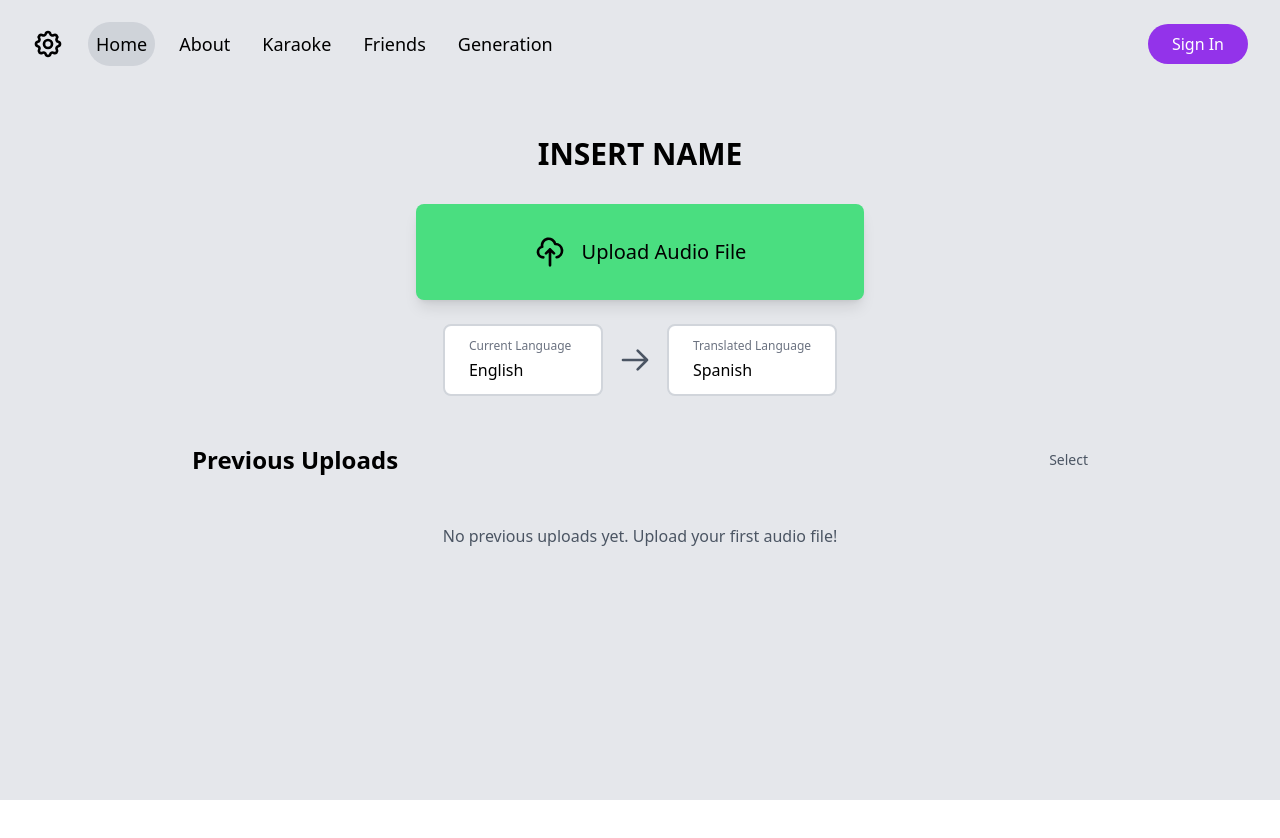
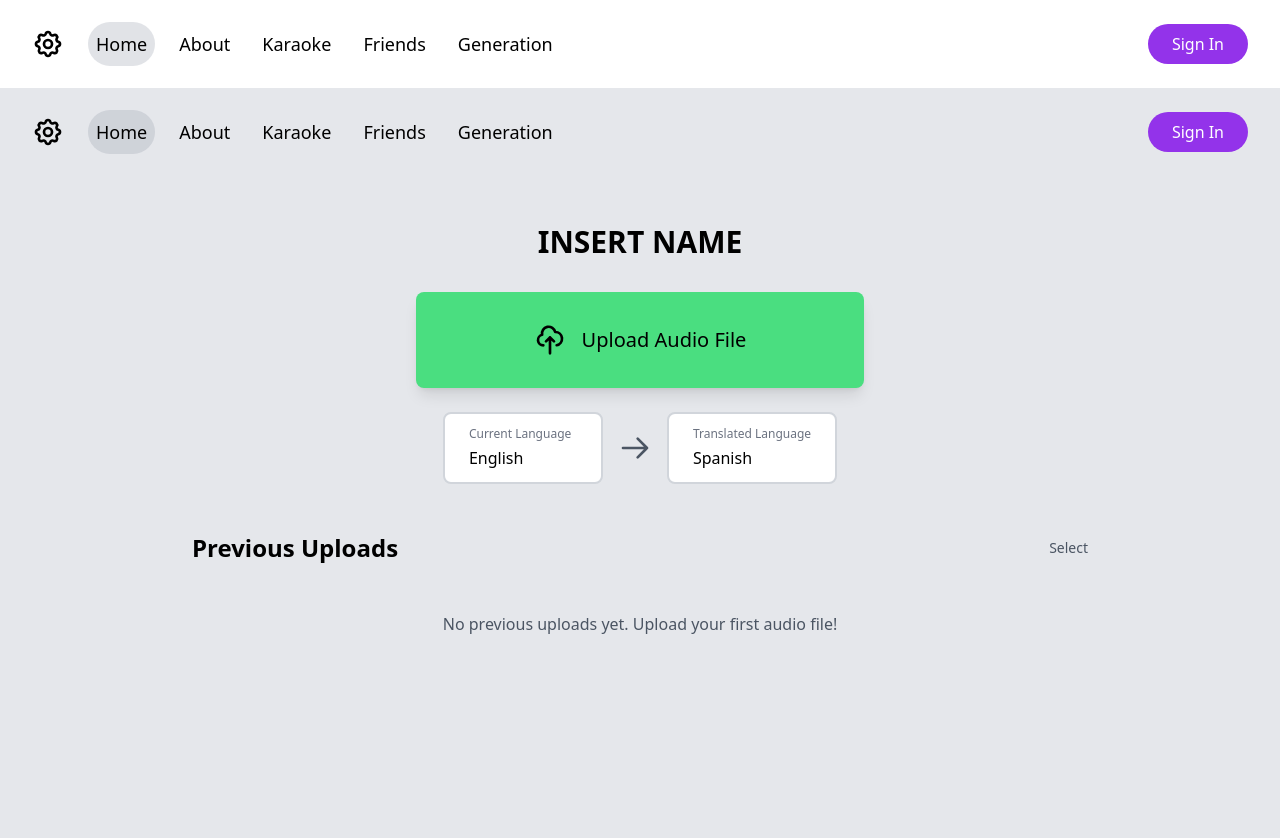
Before and after one commit to snowxzf/Higgs-Audio-Hackathon, a React (Vite) app: page / in a window 1280 px wide. Shown: the top 838 px of the page. Before the commit the page ends 800 px from the top, so only its background shows below. Built offline with nearby package versions, Linux system fonts and the light colour scheme.

Commit message:
App Changes

```diff
--- a/src/App.jsx
+++ b/src/App.jsx
@@ -5,10 +5,15 @@ import About from './pages/About'
 import Karaoke from './pages/Karaoke'
 import Friends from './pages/Friends'
 import Generation from './pages/Generation'
+import Navbar from './components/Navbar' // ✅ make sure this path is correct
 
 function App() {
     return (
         <Router>
+            {/* ✅ Navbar stays visible on all pages */}
+            <Navbar />
+
+            {/* ✅ Route system for each page */}
             <Routes>
                 <Route path="/" element={<HomePage />} />
                 <Route path="/about" element={<About />} />
```
